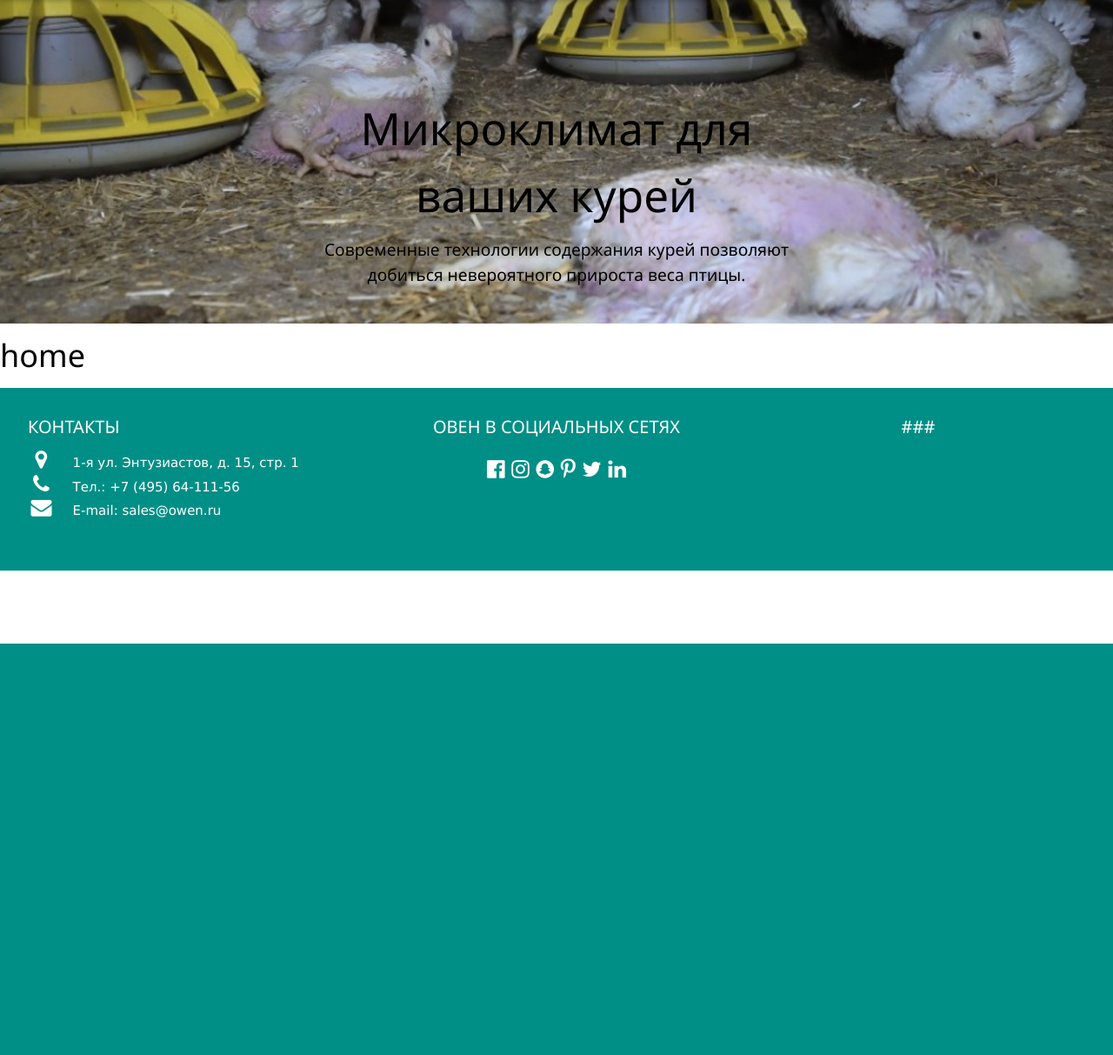
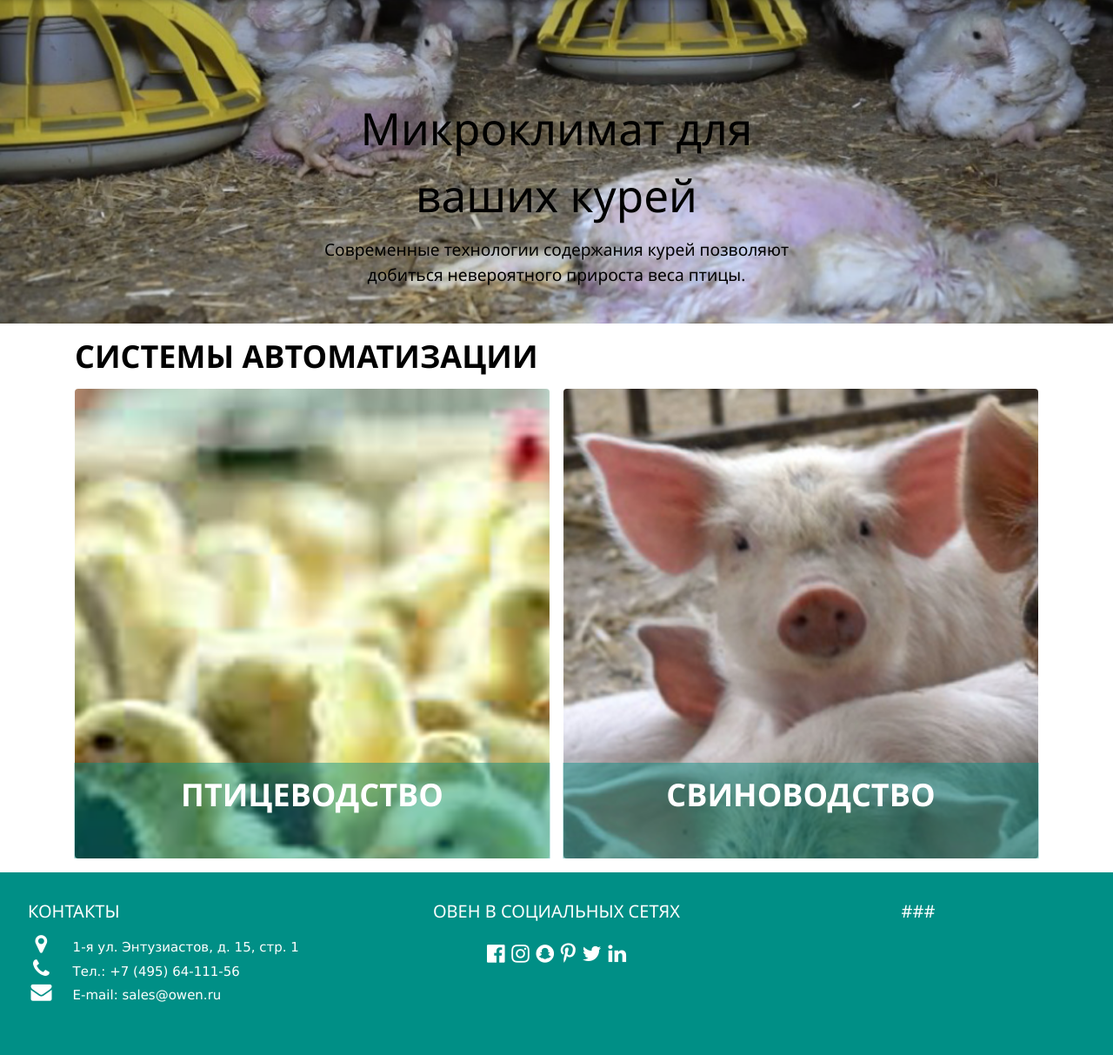
Before and after one commit to AlexGolovaschenko/OwenAgriculture, a Django app: page / in a window 1280 px wide. Shown: the part 60-1273 px from the top of the page at 87% size. Before the commit the page ends 800 px from the top, so only its background shows below. Run offline with Django 3.2, Linux system fonts and the light colour scheme.

Commit message:
added pigs panel and chicken panel on home page

```diff
--- a/owen_agriculture/templates/owen_agriculture/about_company.html
+++ b/owen_agriculture/templates/owen_agriculture/about_company.html
@@ -4,7 +4,7 @@
 {% block title %} Owen Agriculture - О компании {% endblock %}
 
 {% block content %}
-<div class="w3-content" style="max-width:990px;">
+<div class="w3-content" style="max-width:1140px;">
 
     <div class="w3-container">
  		<h2>27 лет на рынке автоматизации</h2>
--- a/owen_agriculture/templates/owen_agriculture/home.html
+++ b/owen_agriculture/templates/owen_agriculture/home.html
@@ -1,8 +1,34 @@
 {% extends 'base_with_banner.html' %}
-
+{% load static %}
 
 {% block title %} Owen Agriculture {% endblock %}
 
 {% block content %}
-	<h1>home</h1>
+
+<div class="w3-content w3-margin-bottom" style="max-width:1140px; ">
+
+  <h1 class="w3-container"><b>СИСТЕМЫ АВТОМАТИЗАЦИИ</b></h1>
+
+  <div class="w3-row-padding">
+  	<div class="w3-display-container w3-half " >
+  		<div class="w3-round" style="height: 540px; overflow: hidden;">
+	    	<img style="width:100%;" src="{% static 'img/chicken_icon.png' %}" alt="chicken" >
+		    <div class="w3-center w3-display-bottommiddle w3-text-white" style="width:calc(100% - 15px); height: 110px; background-color: rgba(0, 143, 134, 0.45)">
+	      		<h1><b>ПТИЦЕВОДСТВО</b></h1>
+	        </div>
+        </div>
+    </div>
+
+
+  	<div class="w3-display-container w3-half ">
+  		<div class="w3-round" style="height: 540px; overflow: hidden;">
+	    	<img style="width:100%;" src="{% static 'img/pigs_icon.png' %}" alt="pigs" >
+		    <div class="w3-center w3-display-bottommiddle w3-text-white" style="width:calc(100% - 15px); height: 110px; background-color: rgba(0, 143, 134, 0.45)">
+	      		<h1><b>СВИНОВОДСТВО</b></h1>
+	        </div>
+        </div>
+    </div>
+
+  </div>
+</div>
 {% endblock %}
```
Also changed, not shown: owen_agriculture/static/img/chicken_icon.png (added), owen_agriculture/static/img/icon_chicken.svg (added), owen_agriculture/static/img/icon_pig.svg (added), owen_agriculture/static/img/icon_ventilation.svg (added), owen_agriculture/static/img/pigs_icon.png (added).
